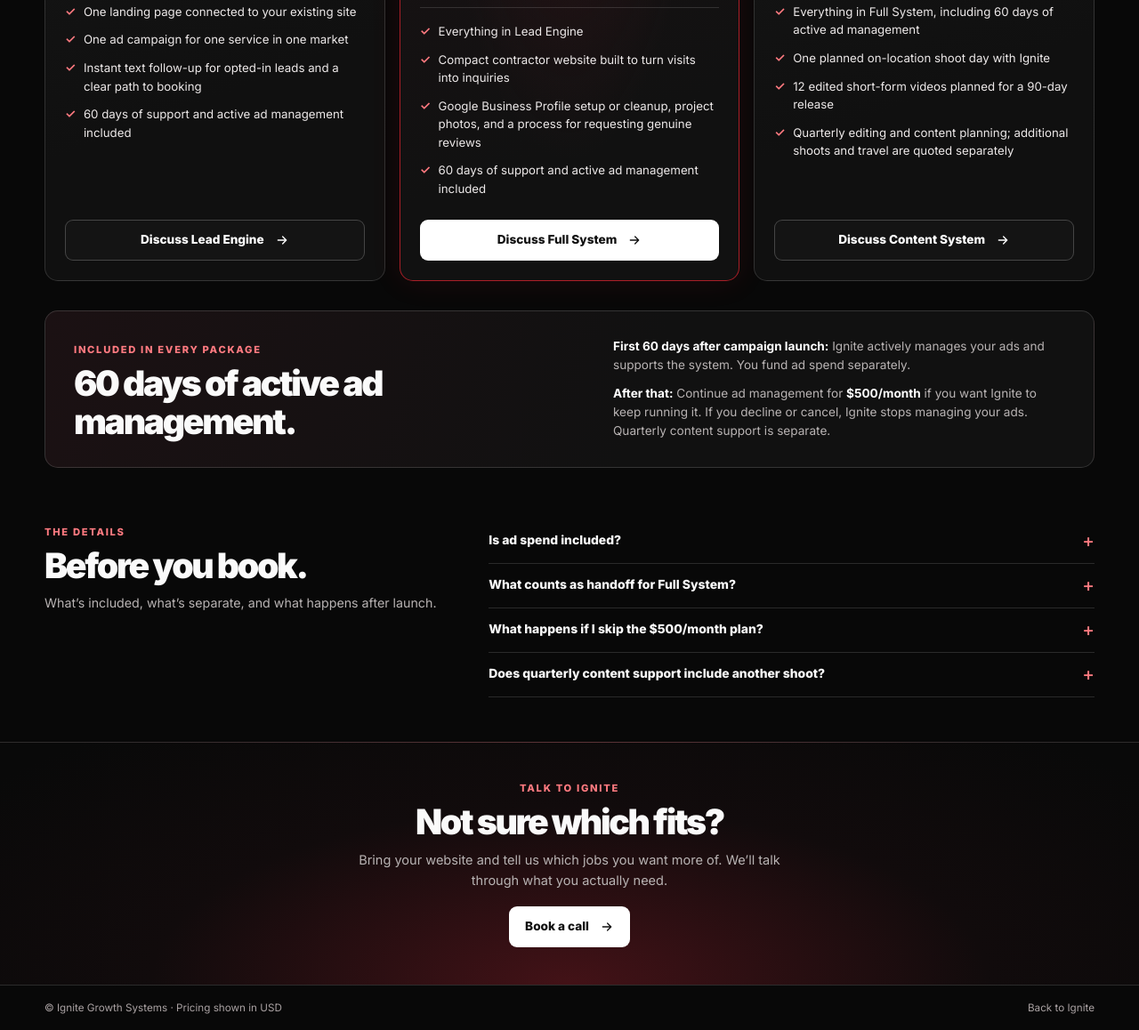
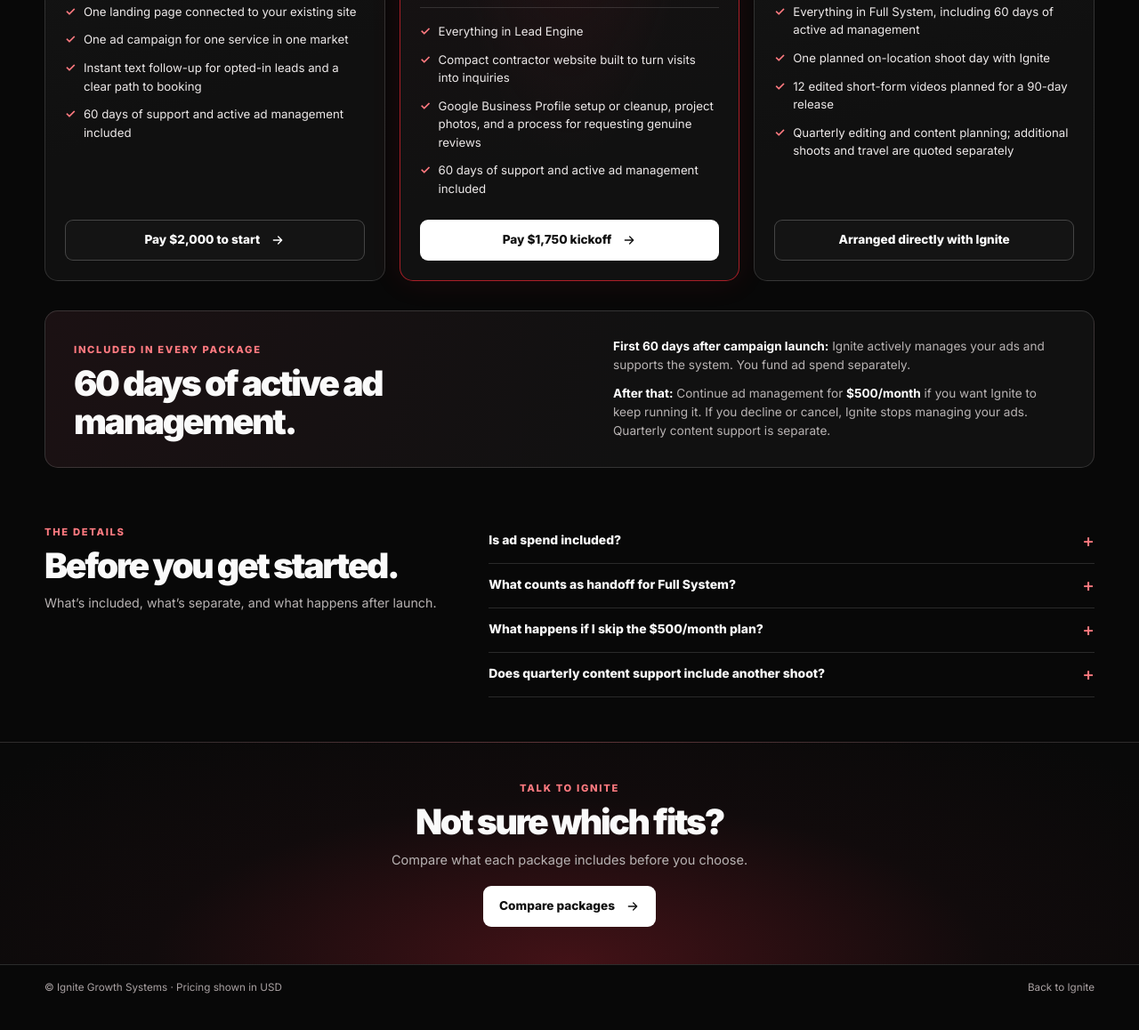
Before and after one commit to ignite-company/new-pricing, a plain HTML site: page index.html in a window 1280 px wide. Shown: the part 924-2082 px from the top of the page at 89% size. After the commit the page ends 2059 px from the top, so only its background shows below. Drawn offline with Linux system fonts and the light colour scheme.

Commit message:
Replace pricing calendar CTAs with Ignite Whop checkouts

```diff
--- a/index.html
+++ b/index.html
@@ -101,7 +101,7 @@ details p{padding:0 20px 14px 0;margin:0!important}
 <header class="site-header">
  <div class="wrap nav">
   <a class="logo" href="https://ignite-co-funnel.vercel.app/" aria-label="Ignite Growth Systems home"><img src="https://assets.cdn.filesafe.space/bF1dT8IAVuvat84LkAVe/media/6a03b7c8f90b5bc73b099791.png" alt="Ignite Growth Systems" width="156" height="35"></a>
-  <nav class="nav-actions" aria-label="Primary"><a class="nav-link" href="#packages">Packages</a><a class="button button-light" href="https://api.leadconnectorhq.com/widget/booking/SmqZP8xY90P4YKenFu50">Book a call <svg class="arrow" aria-hidden="true"><use href="#arrow"/></svg></a></nav>
+  <nav class="nav-actions" aria-label="Primary"><a class="nav-link" href="#faq-title">FAQ</a><a class="button button-light" href="#packages">Compare packages <svg class="arrow" aria-hidden="true"><use href="#arrow"/></svg></a></nav>
  </div>
 </header>
 <main>
@@ -129,7 +129,7 @@ details p{padding:0 20px 14px 0;margin:0!important}
       <li>Instant text follow-up for opted-in leads and a clear path to booking</li>
       <li>60 days of support and active ad management included</li>
      </ul>
-     <a class="button button-outline" href="https://api.leadconnectorhq.com/widget/booking/SmqZP8xY90P4YKenFu50">Discuss Lead Engine <svg class="arrow" aria-hidden="true"><use href="#arrow"/></svg></a>
+     <a class="button button-outline" href="https://whop.com/checkout/plan_BrbtMaEiInlK3">Pay $2,000 to start <svg class="arrow" aria-hidden="true"><use href="#arrow"/></svg></a>
     </div>
    </article>
    <article class="card featured">
@@ -145,7 +145,7 @@ details p{padding:0 20px 14px 0;margin:0!important}
       <li>Google Business Profile setup or cleanup, project photos, and a process for requesting genuine reviews</li>
       <li>60 days of support and active ad management included</li>
      </ul>
-     <a class="button button-light" href="https://api.leadconnectorhq.com/widget/booking/SmqZP8xY90P4YKenFu50">Discuss Full System <svg class="arrow" aria-hidden="true"><use href="#arrow"/></svg></a>
+     <a class="button button-light" href="https://whop.com/checkout/plan_punGwBLvKAJO5">Pay $1,750 kickoff <svg class="arrow" aria-hidden="true"><use href="#arrow"/></svg></a>
     </div>
    </article>
    <article class="card">
@@ -161,7 +161,7 @@ details p{padding:0 20px 14px 0;margin:0!important}
       <li>12 edited short-form videos planned for a 90-day release</li>
       <li>Quarterly editing and content planning; additional shoots and travel are quoted separately</li>
      </ul>
-     <a class="button button-outline" href="https://api.leadconnectorhq.com/widget/booking/SmqZP8xY90P4YKenFu50">Discuss Content System <svg class="arrow" aria-hidden="true"><use href="#arrow"/></svg></a>
+     <span class="button button-outline">Arranged directly with Ignite</span>
     </div>
    </article>
   </div>
@@ -175,7 +175,7 @@ details p{padding:0 20px 14px 0;margin:0!important}
  </section>
  <section class="faq wrap" aria-labelledby="faq-title">
   <div class="faq-grid">
-   <div><span class="smallcap">The details</span><h2 id="faq-title">Before you book.</h2><p>What’s included, what’s separate, and what happens after launch.</p></div>
+   <div><span class="smallcap">The details</span><h2 id="faq-title">Before you get started.</h2><p>What’s included, what’s separate, and what happens after launch.</p></div>
    <div>
     <details><summary>Is ad spend included?</summary><p>No. The package pays for the setup and the included management. Your advertising budget is separate and paid by your business.</p></details>
     <details><summary>What counts as handoff for Full System?</summary><p>We walk you through the completed site and verify that a test inquiry goes through the agreed follow-up and booking flow. The balance isn’t tied to the end of the 60-day management period.</p></details>
@@ -185,7 +185,7 @@ details p{padding:0 20px 14px 0;margin:0!important}
   </div>
  </section>
  <section class="last" aria-labelledby="next-title">
-  <div class="wrap"><span class="smallcap">Talk to Ignite</span><h2 id="next-title">Not sure which fits?</h2><p>Bring your website and tell us which jobs you want more of. We’ll talk through what you actually need.</p><a class="button button-light" href="https://api.leadconnectorhq.com/widget/booking/SmqZP8xY90P4YKenFu50">Book a call <svg class="arrow" aria-hidden="true"><use href="#arrow"/></svg></a></div>
+  <div class="wrap"><span class="smallcap">Talk to Ignite</span><h2 id="next-title">Not sure which fits?</h2><p>Compare what each package includes before you choose.</p><a class="button button-light" href="#packages">Compare packages <svg class="arrow" aria-hidden="true"><use href="#arrow"/></svg></a></div>
  </section>
 </main>
 <footer class="wrap footer"><span>© Ignite Growth Systems · Pricing shown in USD</span><a href="https://ignite-co-funnel.vercel.app/">Back to Ignite</a></footer>
```
